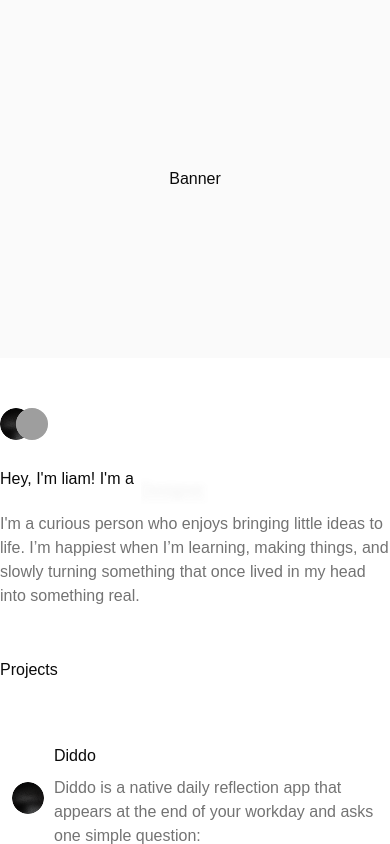
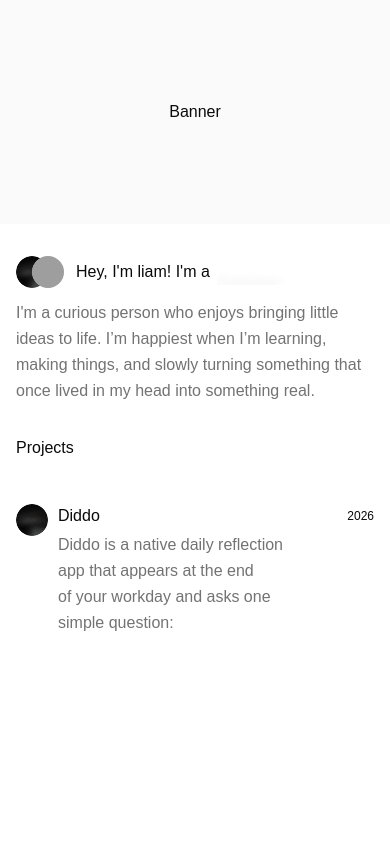
Before and after one commit to simplyyliam/simplyliam, a React (Vite) app: page / in a window 390 px wide. Built offline with nearby package versions, Linux system fonts and the light colour scheme; grey boxes are pictures that could not be loaded.

Commit message:
feat: Improve portfolio mobile responsiveness

```diff
--- a/src/features/main/components/About.tsx
+++ b/src/features/main/components/About.tsx
@@ -3,15 +3,15 @@ import { Skills } from "./Skill"
 
 export const About = () => {
   return (
-    <div className="flex flex-col gap-2">
-      <div className="flex gap-4 sm:flex-row flex-col sm:items-center items-start">
+    <section className="flex w-full flex-col gap-3 px-4 sm:px-0">
+      <div className="flex items-center gap-3 sm:gap-4">
         <Profiles />
-        <div className="flex items-baseline justify-center gap-1.75 flex-wrap">
+        <div className="flex min-w-0 flex-wrap items-baseline gap-x-1.75">
           <h1 className="font-medium">Hey, I&apos;m liam! I&apos;m a</h1>
           <Skills/>
         </div>
       </div>
-      <p className="text-muted-foreground">I&apos;m a curious person who enjoys bringing little ideas to life. I’m happiest when I’m learning, making things, and slowly turning something that once lived in my head into something real. </p>
-    </div>
+      <p className="max-w-3xl text-pretty leading-relaxed text-muted-foreground">I&apos;m a curious person who enjoys bringing little ideas to life. I’m happiest when I’m learning, making things, and slowly turning something that once lived in my head into something real.</p>
+    </section>
   )
 }
--- a/src/features/main/components/Projects.tsx
+++ b/src/features/main/components/Projects.tsx
@@ -14,9 +14,9 @@ export function Project({ Name, Description }: ProjectProps) {
       initial="rest"
       whileHover="hover"
       animate="rest"
-      className="flex items-center justify-between p-3 w-full h-fit sm:flex-row flex-col sm:gap-0 gap-2 text-left"
+      className="flex h-fit w-full items-start justify-between gap-3 px-4 py-3 text-left sm:items-center sm:p-3"
     >
-      <div className="flex items-center gap-2.5 w-full">
+      <div className="flex min-w-0 flex-1 items-start gap-2.5 sm:items-center">
 
         <Avatar>
           <AvatarImage src="/favcon.png" />
@@ -57,15 +57,15 @@ export function Project({ Name, Description }: ProjectProps) {
             rest: { x: 0 },
             hover: { x: 4 },
           }}
-          className="flex flex-wrap items-baseline gap-2"
+          className="flex min-w-0 flex-1 flex-col items-start gap-1 sm:flex-row sm:flex-wrap sm:items-baseline sm:gap-2"
         >
           <span className="font-medium">{Name}</span>
-          <span className="border-b-3 border-dotted border-current text-muted-foreground">{ Description}</span>
+          <span className="max-w-full leading-relaxed text-pretty text-muted-foreground sm:border-b-3 sm:border-dotted sm:border-current">{Description}</span>
         </motion.span>
       </div>
 
       {/* Year */}
-      <span className="sm:block self-end text-xs sm:text-sm">2026</span>
+      <span className="shrink-0 pt-1 text-xs tabular-nums sm:pt-0 sm:text-sm">2026</span>
     </motion.button>
   );
 }
--- a/src/features/main/components/Skill.tsx
+++ b/src/features/main/components/Skill.tsx
@@ -4,7 +4,7 @@ export function Skills() {
   const interest = useTextLoop(["Developer", "Designer"]);
 
   return (
-    <div className="flex items-center w-40 h-12 overflow-hidden sm:w-40 font-medium">
+    <div className="flex h-6 w-24 items-center overflow-hidden font-medium sm:w-28">
       <AnimatePresence mode="wait">
         <motion.span
           key={interest}
--- a/src/index.css
+++ b/src/index.css
@@ -1,21 +1,16 @@
 @import "tailwindcss";
 @import "tw-animate-css";
 @import "shadcn/tailwind.css";
-@import "@fontsource-variable/inter";
-@import '@fontsource/dm-sans/300.css';
-@import '@fontsource/dm-sans/400.css';
-@import '@fontsource/dm-sans/500.css';
-@import '@fontsource/dm-sans/600.css';
-@import '@fontsource/dm-sans/700.css';
-@import '@fontsource/dm-sans/800.css';
-@import '@fontsource/dm-sans/900.css';
+@import "@fontsource/dm-sans/400.css";
+@import "@fontsource/dm-sans/500.css";
+@import "@fontsource/dm-sans/600.css";
+@import "@fontsource/dm-sans/700.css";
 
 @custom-variant dark (&:is(.dark *));
 
 @theme inline {
     --font-heading: var(--font-sans);
-    --font-dmSans: 'DM Sans', sans-serif;
-    --font-sans: 'Inter Variable', sans-serif;
+    --font-sans: "DM Sans", sans-serif;
     --color-sidebar-ring: var(--sidebar-ring);
     --color-sidebar-border: var(--sidebar-border);
     --color-sidebar-accent-foreground: var(--sidebar-accent-foreground);
@@ -50,11 +45,8 @@
     --radius-sm: calc(var(--radius) * 0.6);
     --radius-md: calc(var(--radius) * 0.8);
     --radius-lg: var(--radius);
-    --radius-xl: calc(var(--r
-dius) * 1.4);
-    --radius-2xl: calc(var(--radius) * body {
-      font-family: 'DM Sans', sans-serif;
-    }.8);
+    --radius-xl: calc(var(--radius) * 1.4);
+    --radius-2xl: calc(var(--radius) * 1.8);
     --radius-3xl: calc(var(--radius) * 2.2);
     --radius-4xl: calc(var(--radius) * 2.6);
 }
@@ -134,12 +126,9 @@ dius) * 1.4);
     }
   body {
     @apply bg-background text-foreground;
+    font-synthesis: none;
     }
   html {
-    @apply font-sans;
+    @apply font-sans antialiased;
     }
 }
-
-body {
-  font-family: 'DM Sans', sans-serif;
-}
--- a/src/pages/standalone/layout/StandaloneLayout.tsx
+++ b/src/pages/standalone/layout/StandaloneLayout.tsx
@@ -3,8 +3,8 @@ import { Outlet } from "react-router-dom";
 
 export default function StandaloneLayout() {
   return (
-    <div className="flex flex-col h-screen bg-background">
-      <div className="flex-1 min-h-0 overflow-hidden">
+    <div className="flex min-h-dvh flex-col bg-background">
+      <div className="min-h-dvh flex-1">
         <Outlet />
       </div>
     </div>
--- a/src/pages/standalone/main/page.tsx
+++ b/src/pages/standalone/main/page.tsx
@@ -4,10 +4,10 @@ import { Banner } from "@/widgets/banner";
 export default function Main() {
   return (
     <main className="flex min-h-dvh w-full justify-center sm:px-6 sm:py-2.5 md:px-10 lg:px-16">
-      <div className="flex flex-col items-start min-h-0 w-full max-w-264 flex-1 gap-12.5" >
+      <div className="flex min-h-0 w-full max-w-264 flex-1 flex-col items-start gap-8 pb-8 sm:gap-10 sm:pb-10 lg:gap-12.5">
         <Banner />
         <About />
-        <h1 className="font-medium">Projects</h1>
+        <h1 className="px-4 font-medium sm:px-0">Projects</h1>
         <Project Name="Diddo" Description="Diddo is a native daily reflection app that appears at the end of your workday and asks one simple question:"/>
       </div>
     </main>
--- a/src/widgets/banner/components/banner.tsx
+++ b/src/widgets/banner/components/banner.tsx
@@ -1,6 +1,6 @@
 export const Banner = () => {
   return (
-    <div className="flex h-89.5 w-full shrink-0 items-center justify-center rounded-2xl bg-neutral-50">
+    <div className="flex h-56 w-full shrink-0 items-center justify-center bg-neutral-50 sm:h-72 sm:rounded-2xl lg:h-89.5">
       Banner
     </div>
   );
```
Also changed, not shown: 1 other file (tests, documents, lock files or other folders).
